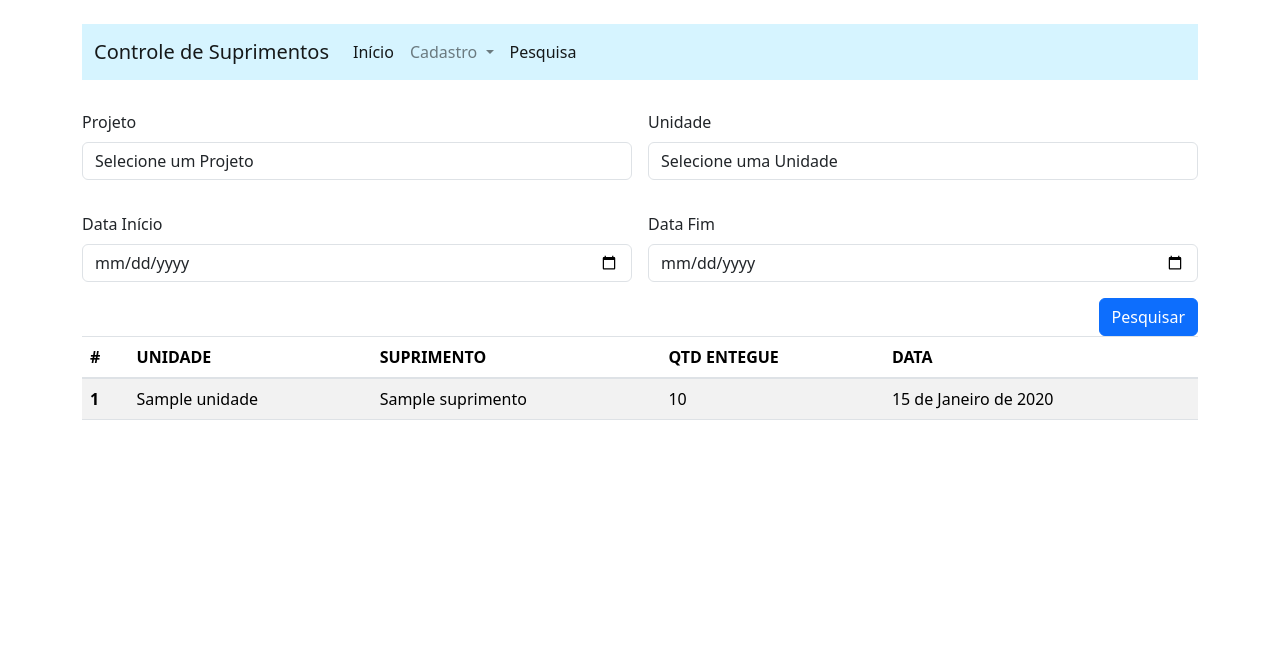
After one commit to gleisonmedeiros/controlesuprimentos, a Django app: page /controlesupri/pesquisa/ in a window 1280 px wide. The commit adds this page. Shown: the top 660 px of the page. Run offline with Django 5.2, Linux system fonts and the light colour scheme; tables that the repository leaves empty hold one stand-in row (values such as "Sample post"); some libraries are stand-ins or nearby versions.

Commit message:
Implantando a pesquisa

```diff
--- a/controlesuprimentos/cltsupri/models.py
+++ b/controlesuprimentos/cltsupri/models.py
@@ -34,4 +34,4 @@ class EntregaSuprimento(models.Model):
     setor = models.CharField(max_length=100)
 
     def __str__(self):
-        return f"{self.suprimento.nome} para {self.unidade.nome} em {self.data}"
+        return f"{self.unidade.nome} - {self.suprimento.nome} - {self.quantidade_entregue} - {self.data}"
--- a/controlesuprimentos/cltsupri/templates/entrega_suprimento.html
+++ b/controlesuprimentos/cltsupri/templates/entrega_suprimento.html
@@ -13,7 +13,7 @@
     {% endif %}
     {% endfor %}
 
-    <form method="POST">
+    <form method="POST" >
         {% csrf_token %}
 
         <div class="form-group">
@@ -24,7 +24,7 @@
                 <option value="{{ projeto.id }}">{{ projeto.nome }}</option>
             {% endfor %}
         </select>
-    </div>
+        </div>
 
         <div class="text-center mt-3">
             <input name="save_projeto" type="submit" class="btn btn-primary" value="Selecionar"></input>
--- a/controlesuprimentos/cltsupri/templates/index.html
+++ b/controlesuprimentos/cltsupri/templates/index.html
@@ -26,6 +26,9 @@
             <li><a class="dropdown-item" href="{% url 'entrega_suprimento' %}">Entrega</a></li>
           </ul>
         </li>
+         <li class="nav-item">
+          <a class="nav-link active" href="{% url 'pesquisa' %}">Pesquisa</a>
+        </li>
       </ul>
     </div>
   </div>
--- /dev/null
+++ b/controlesuprimentos/cltsupri/templates/pesquisa.html
@@ -0,0 +1,68 @@
+{% extends 'index.html' %}
+
+{% block content %}
+
+<form class="row g-3" method="POST">
+  {% csrf_token %}
+    <!-- Linha 1: Projeto e Nome da Unidade -->
+    <div class="col-md-6">
+         <label for="form_projeto">Projeto</label>
+        <select name="projeto" id="myprojeto" class="form-control">
+    <option value="">Selecione um Projeto</option>
+    {% for projeto in form_projeto %}
+        <option value="{{ projeto.id }}">{{ projeto.nome }}</option>
+    {% endfor %}
+</select>
+    </div>
+    <div class="col-md-6">
+        <div class="form-group">
+        <label for="form_unidade">Unidade</label>
+        <select name="unidade" id="myunidade" class="form-control">
+    <option value="">Selecione uma Unidade</option>
+    {% for unidade in form_unidades %}
+        <option value="{{ unidade.id }}">{{ unidade.nome }}</option>
+    {% endfor %}
+</select>
+        </div>
+    </div>
+
+    <!-- Linha 2: Data Início e Data Fim -->
+    <div class="col-md-6">
+        <label for="data_inicio" class="form-label">Data Início</label>
+        <input type="date" class="form-control" id="data_inicio" name="data_inicio">
+    </div>
+    <div class="col-md-6">
+        <label for="data_fim" class="form-label">Data Fim</label>
+        <input type="date" class="form-control" id="data_fim" name="data_fim">
+    </div>
+
+    <!-- Botão de Pesquisa -->
+    <div class="col-md-12 text-end mt-3">
+        <input type="submit" class="btn btn-primary" value="Pesquisar"></input>
+    </div>
+</form>
+<table class="table table-striped table-hover">
+  <thead>
+    <tr>
+      <th scope="col">#</th>
+      <th scope="col">UNIDADE</th>
+      <th scope="col">SUPRIMENTO</th>
+      <th scope="col">QTD ENTEGUE</th>
+      <th scope="col">DATA</th>
+
+    </tr>
+  </thead>
+  <tbody>
+   {% for entrega in form %}
+    <tr>
+      <th scope="row">{{ forloop.counter }}</th>
+      <td>{{ entrega.unidade.nome }}</td>
+      <td>{{ entrega.suprimento.nome }}</td>
+      <td>{{ entrega.quantidade_entregue }}</td>
+      <td>{{ entrega.data }}</td>
+    </tr>
+    {% endfor %}
+  </tbody>
+</table>
+
+{% endblock %}
--- a/controlesuprimentos/cltsupri/urls.py
+++ b/controlesuprimentos/cltsupri/urls.py
@@ -6,7 +6,9 @@ urlpatterns = [
     path('unidade/', views.criar_unidade, name='criar_unidade'),
     path('suprimento/', views.criar_suprimento, name='criar_suprimento'),
     path('projeto/', views.criar_projeto, name='criar_projeto'),
-    path('index/', views.index, name='index'),
+    path('', views.index, name='index'),
     path('entrega_suprimento/', views.entrega_suprimento, name='entrega_suprimento'),
-path('processar-selecao/', views.processar_selecao, name='processar_selecao'),
+    path('processar-selecao/', views.processar_selecao, name='processar_selecao'),
+    path('pesquisa/', views.pesquisa, name='pesquisa'),
+
 ]
--- a/controlesuprimentos/cltsupri/views.py
+++ b/controlesuprimentos/cltsupri/views.py
@@ -9,6 +9,38 @@ def iterando_erro(form):
     return errors
 
 id = 0
+
+def pesquisa(request):
+    entregas_ordenadas = EntregaSuprimento.objects.all().order_by('data')
+    form_projeto = Projeto.objects.all()
+    form_unidades = Unidade.objects.all()
+    if request.method == 'POST':
+        valor_projeto = request.POST.get('projeto')  # Captura o valor do campo 'projeto'
+        valor_unidade = request.POST.get('unidade')  # Captura o valor do campo 'unidade'
+        data_inicio = request.POST.get('data_inicio')
+        data_fim = request.POST.get('data_fim')
+
+        # Imprimir para teste
+        print(f"Projeto Selecionado: {valor_projeto}")
+        print(f"Unidade Selecionada: {valor_unidade}")
+        print(f"Data Início: {data_inicio}")
+        print(f"Data Fim: {data_fim}")
+
+        # Filtrar entregas com base nos valores capturados
+        if valor_projeto:
+            entregas_ordenadas = entregas_ordenadas.filter(unidade__projeto_id=valor_projeto)
+        if valor_unidade:
+            entregas_ordenadas = entregas_ordenadas.filter(unidade_id=valor_unidade)
+        if data_inicio:
+            entregas_ordenadas = entregas_ordenadas.filter(data__gte=data_inicio)
+        if data_fim:
+            entregas_ordenadas = entregas_ordenadas.filter(data__lte=data_fim)
+    else:
+        for entrega in entregas_ordenadas:
+            #print(entrega)
+            pass
+    return render(request,'pesquisa.html',{'form': entregas_ordenadas,'form_projeto':form_projeto,'form_unidades':form_unidades} )
+
 
 # Create your views here.
 def index(request):
--- a/controlesuprimentos/controlesuprimentos/urls.py
+++ b/controlesuprimentos/controlesuprimentos/urls.py
@@ -19,5 +19,5 @@ from django.urls import path, include
 
 urlpatterns = [
     path('admin/', admin.site.urls),
-    path('', include('cltsupri.urls')),
+    path('controlesupri/', include('cltsupri.urls')),
 ]
```
Also changed, not shown: controlesuprimentos/controlesuprimentos/settings.py (+0 -10 lines).
